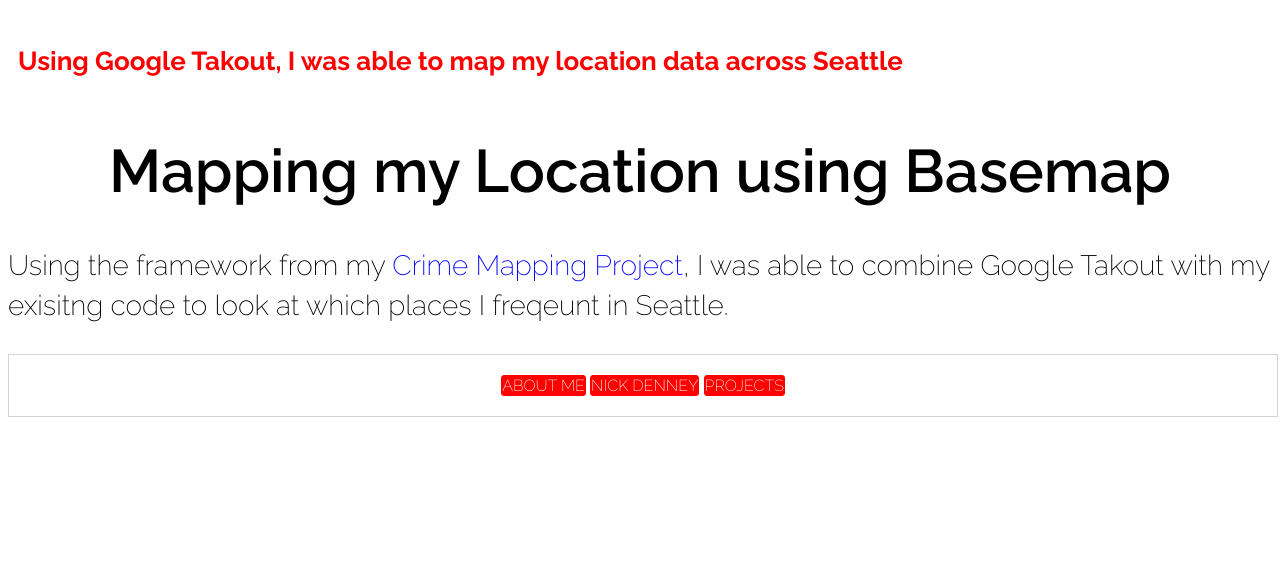
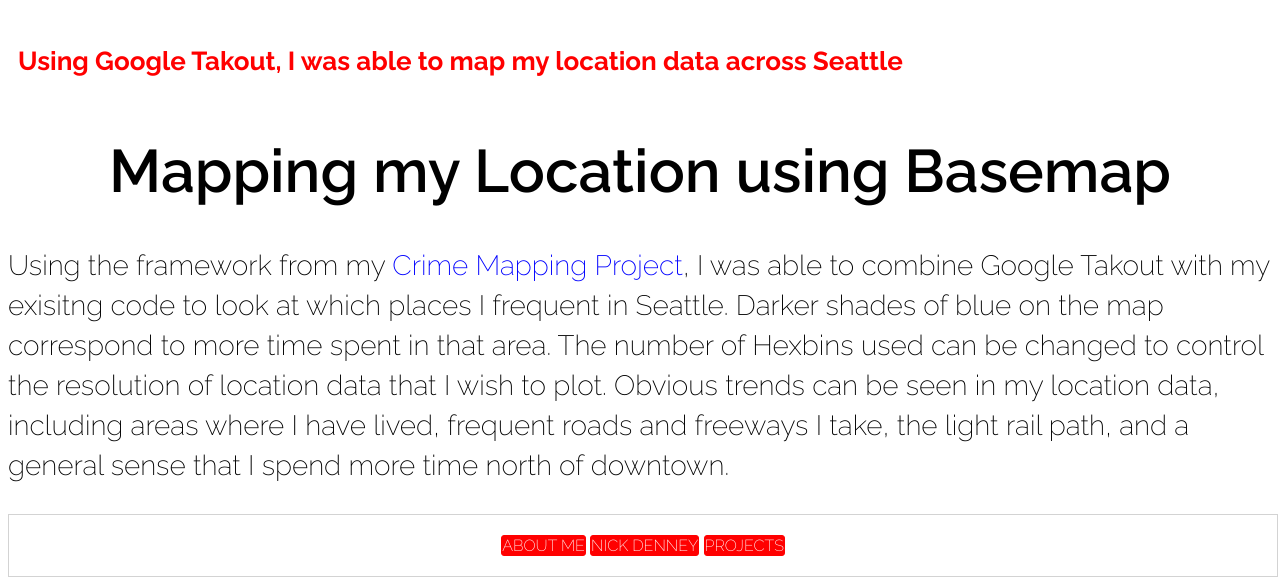
Before and after one commit to nickden3/nickden3-cc.github.io, a Jekyll site: the page locationMap.html, which Jekyll copies as it is, in a window 1280 px wide. Shown: the part 547-1132 px from the top of the page. Built offline with Jekyll 4.4.1, drawn with Linux system fonts in a browser that asks for light colours; before the commit the page ends 972 px from its top, so only the background shows below that.

Commit message:
Update locationMap.html

```diff
--- a/locationMap.html
+++ b/locationMap.html
@@ -28,7 +28,10 @@
     <div class="projects">
       <h1 class="abouth1">Mapping my Location using Basemap</h1>
       <p class="projDesc">Using the framework from my <a href="crimeMap">Crime Mapping Project</a>, I was able to combine Google Takout with my exisitng code to look at
-        which places I freqeunt in Seattle. </p>
+        which places I frequent in Seattle. Darker shades of blue on the map correspond to more time spent in that area.  The number of Hexbins used
+        can be changed to control the resolution of location data that I wish to plot.  Obvious trends can be seen in my location data, including areas where I have lived,
+        frequent roads and freeways I take, the light rail path, and a general sense that I spend more time north of downtown.
+      </p>
     </div>
   </div>
   <div id = "footer">
```
